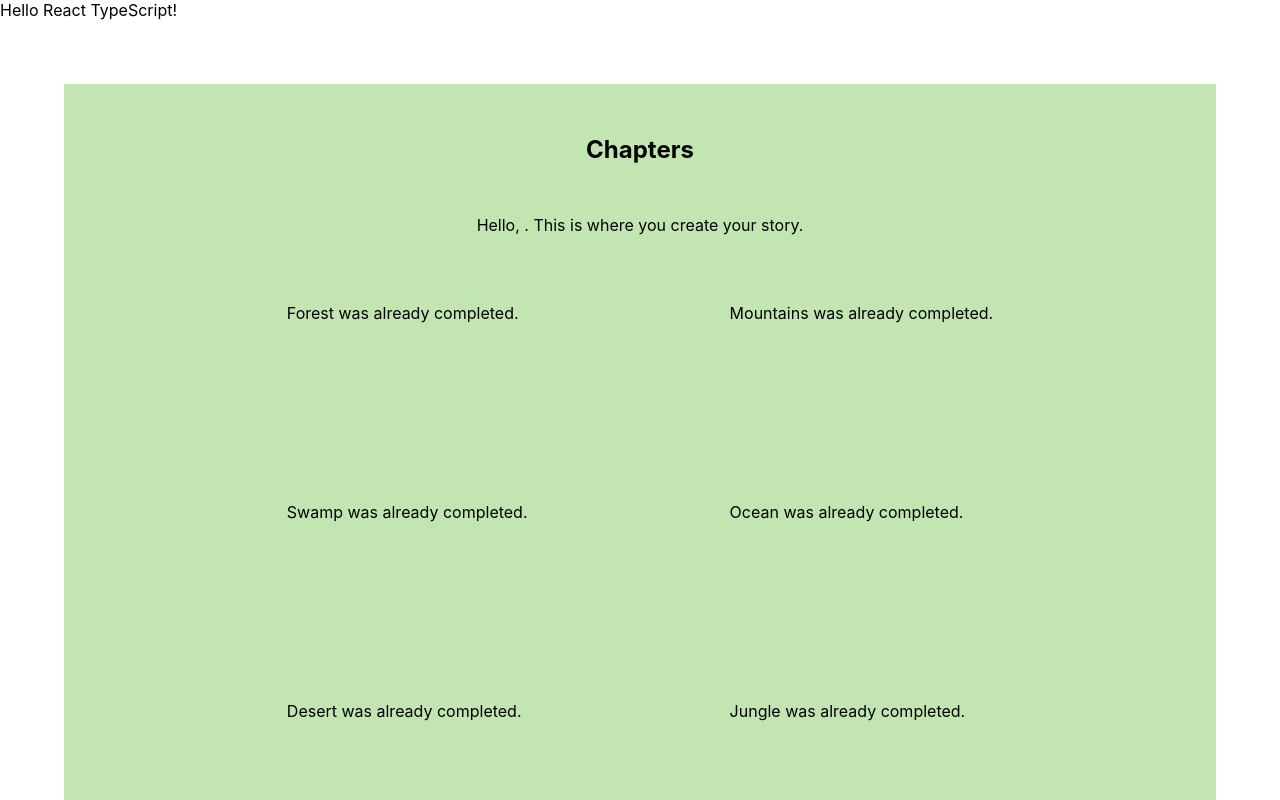
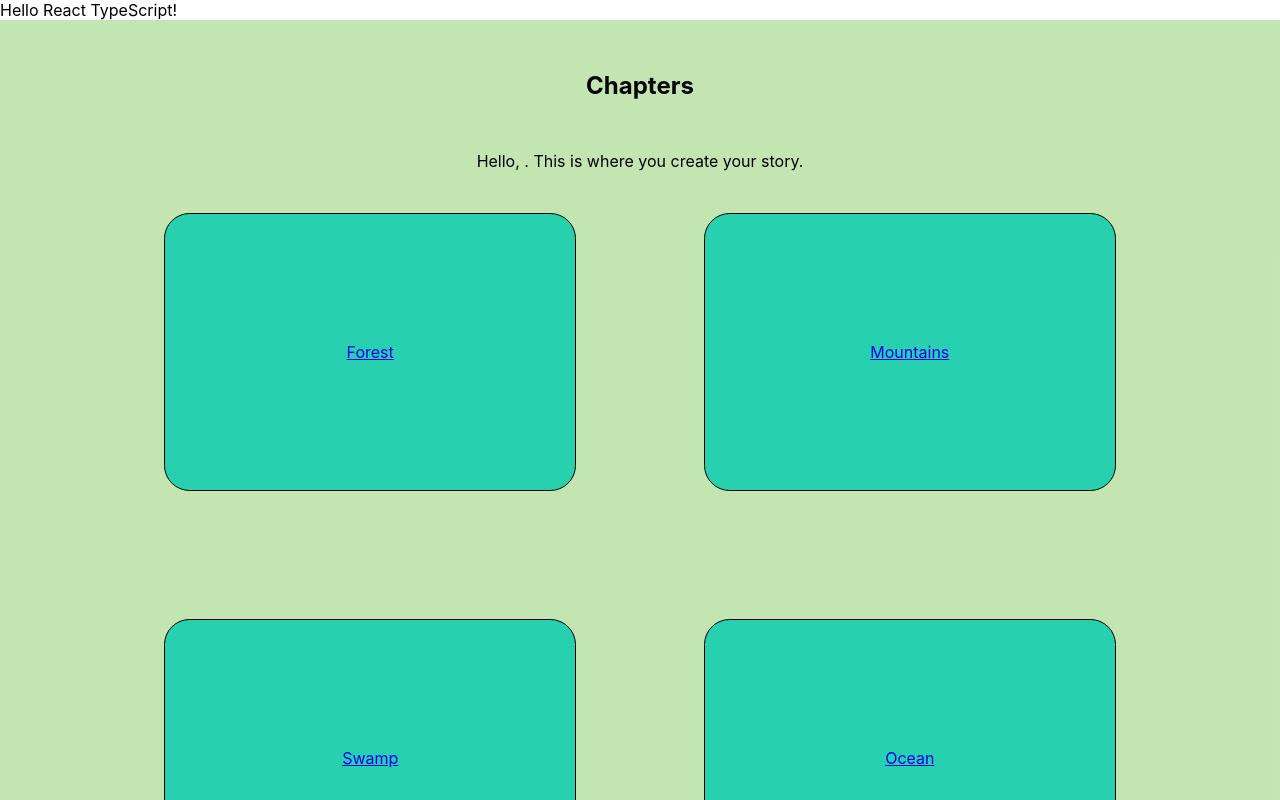
Before and after one commit to franco-ortega/ts-02-storybook, a React (Create React App) app: page /chapters in a window 1280 px wide. Shown: the top 800 px of the page. Built offline with nearby package versions, Linux system fonts and the light colour scheme.

Commit message:
add tcondition to display chagit add -A

```diff
--- a/src/components/app/App.tsx
+++ b/src/components/app/App.tsx
@@ -35,6 +35,7 @@ const App: React.FC = () => {
             render={() =>
               <Chapters
                 userName={userName}
+                completed={completed}
               />
             }
           />
--- a/src/components/chapters/Chapters.module.css
+++ b/src/components/chapters/Chapters.module.css
@@ -1,6 +1,6 @@
 .Chapters {
   background: hsla(100, 50%, 75%, .8);
-  margin: 5vw;
+  /* margin: 5vw; */
   padding: 2vw;
   display: flex;
   flex-direction: column;
@@ -28,7 +28,7 @@
   border: thin solid black;
   border-radius: 2vw;
   width: 30vw;
-  padding: 10vw 0vw;
+  padding: 10vw 1vw;
   text-align: center;
   transition: all .5s;
 }
@@ -40,6 +40,8 @@
   cursor: pointer;
 }
 
-.Completed {
-  opacity: 90%;
+.Chapters ul > li {
+  background: hsl(36, 100%, 90%);
+  /* color: hsl(0, 0%, 0%, 50%); */
+  opacity: 60%;
 }
--- a/src/components/chapters/Chapters.tsx
+++ b/src/components/chapters/Chapters.tsx
@@ -1,23 +1,26 @@
 import React from 'react';
 import { Link } from 'react-router-dom';
+import { ChapterInfo, completedChapters } from '../../utils/interfaces';
+import chapterData from '../../data/chapterData.json';
 import PropTypes from 'prop-types';
 import styles from './Chapters.module.css';
-import chapterData from '../../data/chapterData.json';
-import { ChapterInfo } from '../../utils/interfaces';
 
 interface Props {
-  userName: string
+  userName: string,
+  completed: completedChapters
 }
 
 type ChapterList = ChapterInfo[]
 
-const Chapters: React.FC<Props> = ({ userName }) => {
+const Chapters: React.FC<Props> = ({ userName, completed }) => {
   const locations: ChapterList = Object.values(chapterData);
 
   const titles = locations.map(location => location.title);
+  console.log(titles);
+  console.log(completed);
 
   const chapters: JSX.Element[] = titles.map((title: string, i: number) => (
-    (!title)
+    (!completed[title.toLowerCase()])
       ?
       <Link to={`chapters/${title.toLowerCase()}`} key={i}>
         <li>
@@ -25,7 +28,7 @@ const Chapters: React.FC<Props> = ({ userName }) => {
         </li>
       </Link>
       :
-      <p>{title} was already completed.</p>
+      <li>{title} was completed.</li>
   ));
 
   return (
@@ -40,7 +43,8 @@ const Chapters: React.FC<Props> = ({ userName }) => {
 };
 
 Chapters.propTypes = {
-  userName: PropTypes.string.isRequired
+  userName: PropTypes.string.isRequired,
+  completed: PropTypes.shape({}).isRequired
 };
 
 export default Chapters;
```
